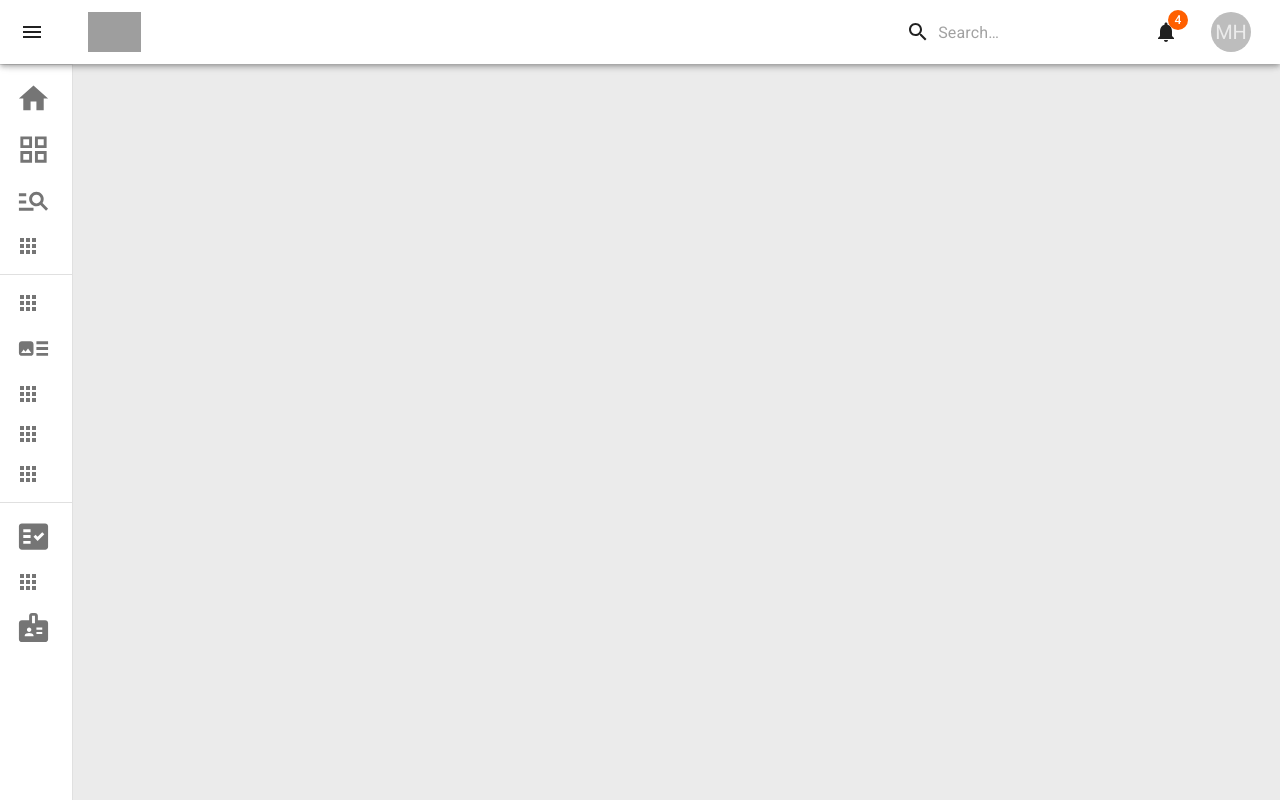
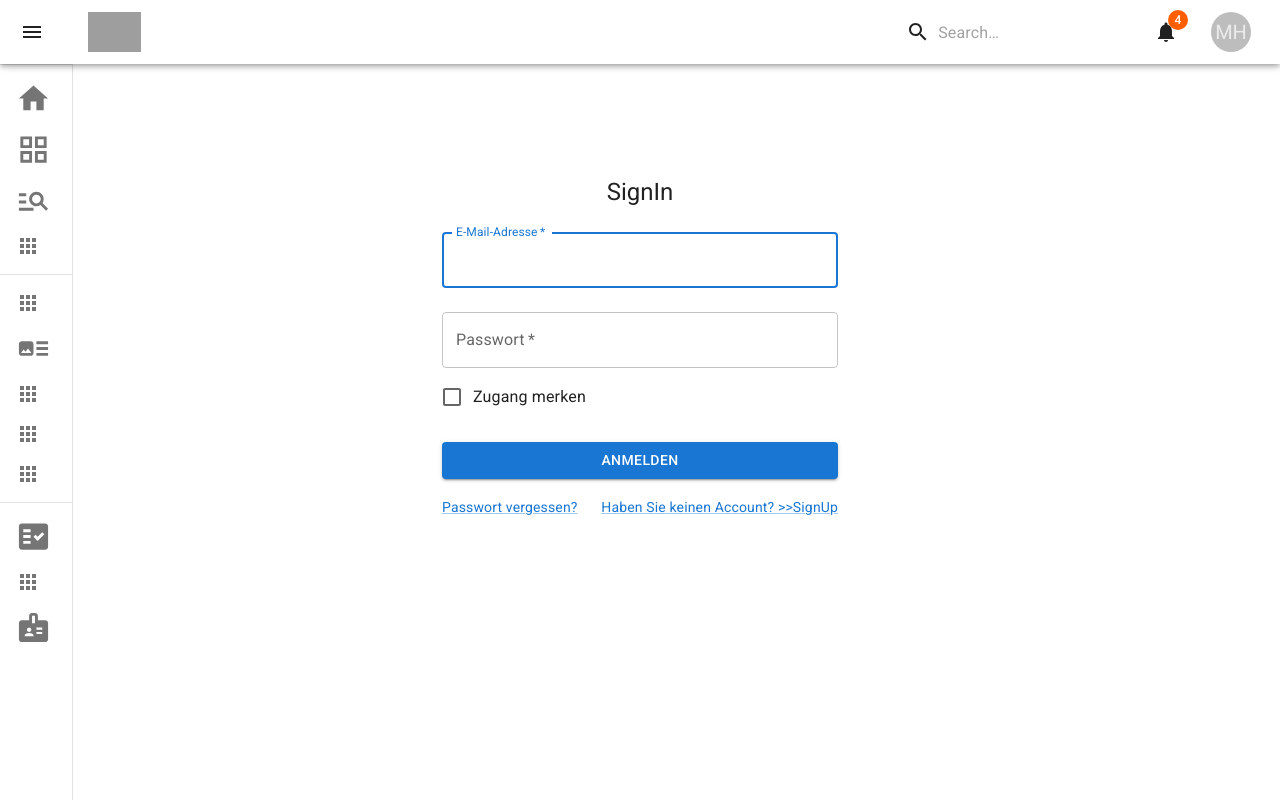
Before and after one commit to mhoehne/ecozer.io, a React (Create React App) app: page /signin in a window 1280 px wide. Built offline with nearby package versions, Linux system fonts and the light colour scheme; grey boxes are pictures that could not be loaded.

Commit message:
created SignIn and SignUp form

```diff
--- a/src/Pages/SignIn.tsx
+++ b/src/Pages/SignIn.tsx
@@ -1,13 +1,102 @@
 import Navigation from '../Components/Navigation';
+import * as React from 'react';
+import Avatar from '@mui/material/Avatar';
+import Button from '@mui/material/Button';
+import CssBaseline from '@mui/material/CssBaseline';
+import TextField from '@mui/material/TextField';
+import FormControlLabel from '@mui/material/FormControlLabel';
+import Checkbox from '@mui/material/Checkbox';
+import Link from '@mui/material/Link';
+import Grid from '@mui/material/Grid';
+import Box from '@mui/material/Box';
+import LockOutlinedIcon from '@mui/icons-material/LockOutlined';
+import Typography from '@mui/material/Typography';
+import Container from '@mui/material/Container';
+import { createTheme, ThemeProvider } from '@mui/material/styles';
+import { Palette } from '@mui/icons-material';
+
+
+const theme = createTheme();
 
 
 export default function SignIn() {
-
+  const handleSubmit = (event: React.FormEvent<HTMLFormElement>) => {
+    event.preventDefault();
+    const data = new FormData(event.currentTarget);
+    // eslint-disable-next-line no-console
+    console.log({
+      email: data.get('email'),
+      password: data.get('password'),
+    });
+  };
 
   return (
 
       <>
         <Navigation/>
+        <ThemeProvider theme={theme}>
+      <Container component="main" maxWidth="xs">
+        <CssBaseline />
+        <Box
+          sx={{
+            marginTop: 8,
+            display: 'flex',
+            flexDirection: 'column',
+            alignItems: 'center',
+          }}
+        >
+          <Typography component="h1" variant="h5">
+            SignIn
+          </Typography>
+          <Box component="form" onSubmit={handleSubmit} noValidate sx={{ mt: 1 }}>
+            <TextField
+              margin="normal"
+              required
+              fullWidth
+              id="email"
+              label="E-Mail-Adresse"
+              name="email"
+              autoComplete="email"
+              autoFocus
+            />
+            <TextField
+              margin="normal"
+              required
+              fullWidth
+              name="password"
+              label="Passwort"
+              type="password"
+              id="password"
+              autoComplete="current-password"
+            />
+            <FormControlLabel
+              control={<Checkbox value="remember" color="primary" />}
+              label="Zugang merken"
+            />
+            <Button
+              type="submit"
+              fullWidth
+              variant="contained"
+              sx={{ mt: 3, mb: 2 }}
+            >
+              Anmelden
+            </Button>
+            <Grid container>
+              <Grid item xs>
+                <Link href="#" variant="body2">
+                  Passwort vergessen?
+                </Link>
+              </Grid>
+              <Grid item>
+                <Link href="/Signup" variant="body2">
+                  {"Haben Sie keinen Account? >>SignUp"}
+                </Link>
+              </Grid>
+            </Grid>
+          </Box>
+        </Box>
+      </Container>
+    </ThemeProvider>
       </>
   );
 }
--- a/src/Pages/SignUp.tsx
+++ b/src/Pages/SignUp.tsx
@@ -1,13 +1,132 @@
+import * as React from 'react';
+import Avatar from '@mui/material/Avatar';
+import Button from '@mui/material/Button';
+import CssBaseline from '@mui/material/CssBaseline';
+import TextField from '@mui/material/TextField';
+import FormControlLabel from '@mui/material/FormControlLabel';
+import Checkbox from '@mui/material/Checkbox';
+import Link from '@mui/material/Link';
+import Grid from '@mui/material/Grid';
+import Box from '@mui/material/Box';
+import LockOutlinedIcon from '@mui/icons-material/LockOutlined';
+import Typography from '@mui/material/Typography';
+import Container from '@mui/material/Container';
+import { createTheme, ThemeProvider } from '@mui/material/styles';
 import Navigation from '../Components/Navigation';
 
 
+const theme = createTheme();
+
+
 export default function SignUp() {
-
+  const handleSubmit = (event: React.FormEvent<HTMLFormElement>) => {
+    event.preventDefault();
+    const data = new FormData(event.currentTarget);
+    // eslint-disable-next-line no-console
+    console.log({
+      email: data.get('email'),
+      password: data.get('password'),
+    });
+  };
 
   return (
 
       <>
         <Navigation/>
+        <ThemeProvider theme={theme}>
+      <Container component="main" maxWidth="xs">
+        <CssBaseline />
+        <Box
+          sx={{
+            marginTop: 8,
+            display: 'flex',
+            flexDirection: 'column',
+            alignItems: 'center',
+          }}
+        >
+          <Typography component="h1" variant="h5">
+            SignUp
+          </Typography>
+          <Box component="form" noValidate onSubmit={handleSubmit} sx={{ mt: 3 }}>
+            <Grid container spacing={2}>
+              <Grid item xs={12} sm={6}>
+                <TextField
+                  autoComplete="given-name"
+                  name="firstName"
+                  required
+                  fullWidth
+                  id="firstName"
+                  label="Vorname"
+                  autoFocus
+                />
+              </Grid>
+              <Grid item xs={12} sm={6}>
+                <TextField
+                  required
+                  fullWidth
+                  id="lastName"
+                  label="Nachname"
+                  name="lastName"
+                  autoComplete="family-name"
+                />
+              </Grid>
+              <Grid item xs={12}>
+                <TextField
+                  required
+                  fullWidth
+                  id="companyName"
+                  label="Firmenname"
+                  name="companyName"
+                  autoComplete="companyName"
+                />
+              </Grid>
+              <Grid item xs={12}>
+                <TextField
+                  required
+                  fullWidth
+                  id="email"
+                  label="E-Mail-Adresse"
+                  name="email"
+                  autoComplete="email"
+                />
+              </Grid>
+              <Grid item xs={12}>
+                <TextField
+                  required
+                  fullWidth
+                  name="password"
+                  label="Passwort"
+                  type="password"
+                  id="password"
+                  autoComplete="new-password"
+                />
+              </Grid>
+              <Grid item xs={12}>
+                <FormControlLabel
+                  control={<Checkbox value="privacyTerms" color="primary" />}
+                  label="Ich habe die Datenschutzrichtlinien gelesen und bin einverstanden."
+                />
+              </Grid>
+            </Grid>
+            <Button
+              type="submit"
+              fullWidth
+              variant="contained"
+              sx={{ mt: 3, mb: 2 }}
+            >
+              Account erstellen
+            </Button>
+            <Grid container justifyContent="flex-end">
+              <Grid item>
+                <Link href="/signin" variant="body2">
+                  Hast du bereits einen Account? SignIn
+                </Link>
+              </Grid>
+            </Grid>
+          </Box>
+        </Box>
+      </Container>
+    </ThemeProvider>
       </>
   );
 }
```
